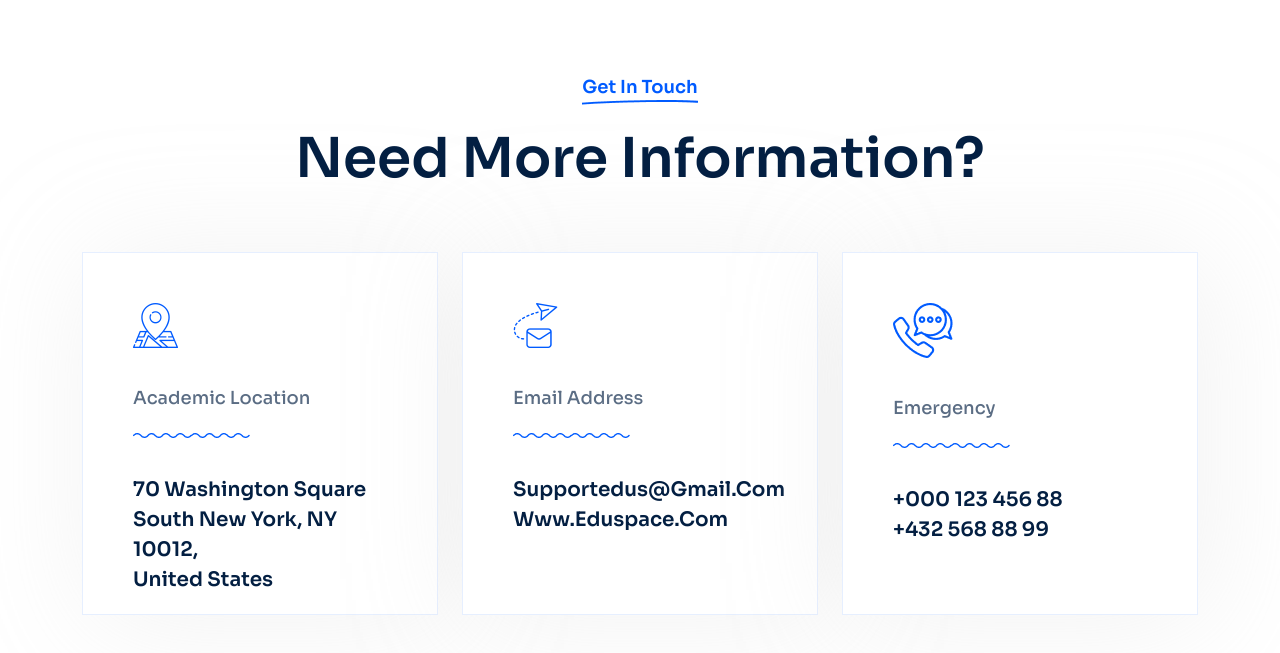
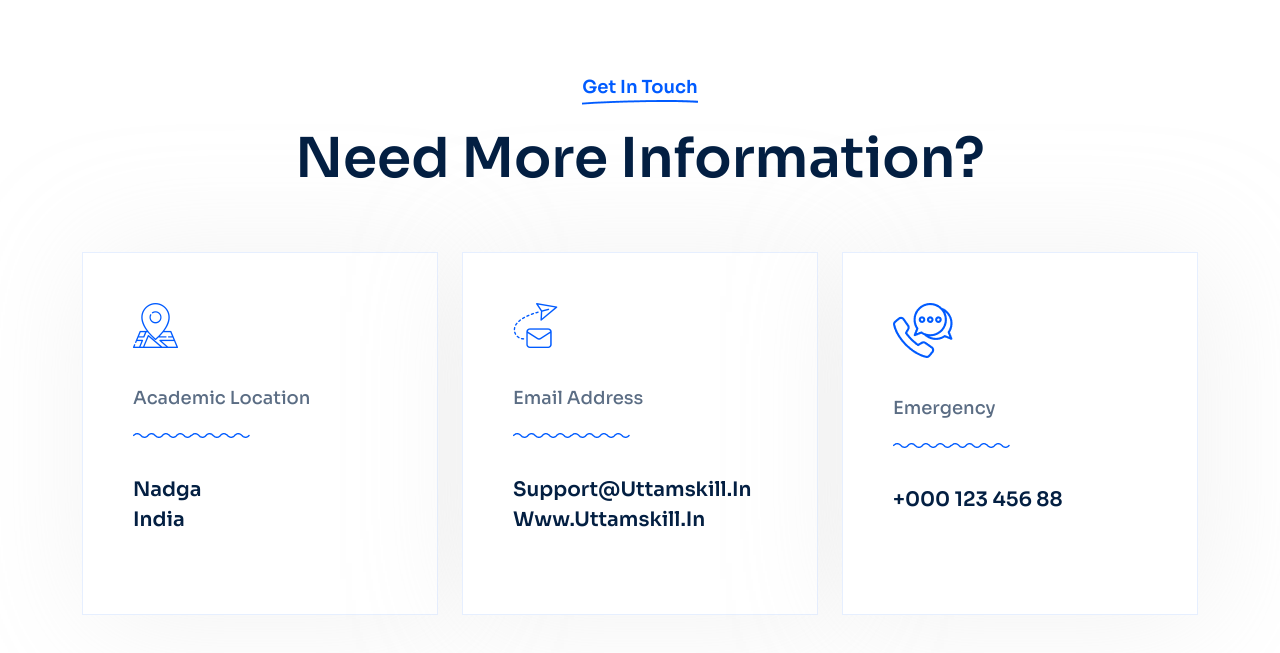
Before and after one commit to nayanvyas28/uttamskill, a plain HTML site: page contact.html in a window 1280 px wide. Shown: the part 1345-1998 px from the top of the page. Drawn offline with Linux system fonts and the light colour scheme.

Commit message:
contact page request

```diff
--- a/contact.html
+++ b/contact.html
@@ -549,9 +549,8 @@
                                 <img src="assets/img/small-line.png" alt="img">
                             </div>
                             <h4>
-                                70 Washington Square <br>
-                                South New York, NY 10012, <br>
-                                 United States
+                                Nadga <br>
+                                India
                             </h4>
                         </div>
                     </div>
@@ -567,8 +566,8 @@
                                 <img src="assets/img/small-line.png" alt="img">
                             </div>
                             <h4>
-                                <a href="mailto:supportedus@gmail.com">supportedus@gmail.com</a> <br>
-                                <a href="mailto:www.eduspace.com">www.eduspace.com</a>
+                                <a href="mailto:support@uttamskill.in">support@uttamskill.in</a> <br>
+                                <a href="mailto:www.uttamskill.in">www.uttamskill.in</a>
                             </h4>
                         </div>
                     </div>
@@ -585,7 +584,6 @@
                             </div>
                             <h4>
                                 <a href="tel:++00012345688">+000 123 456 88</a> <br>
-                                <a href="tel:+4325688899">+432 568 88 99</a>
                             </h4>
                         </div>
                     </div>
```
